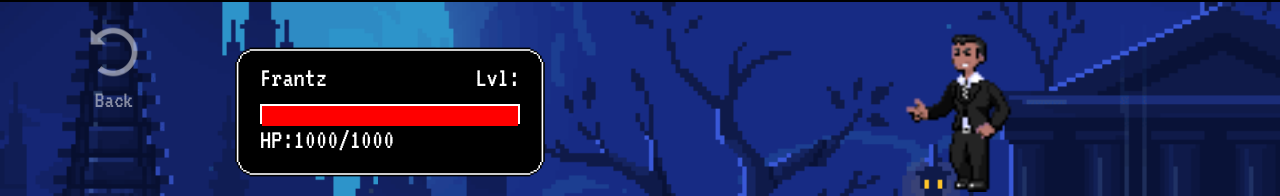
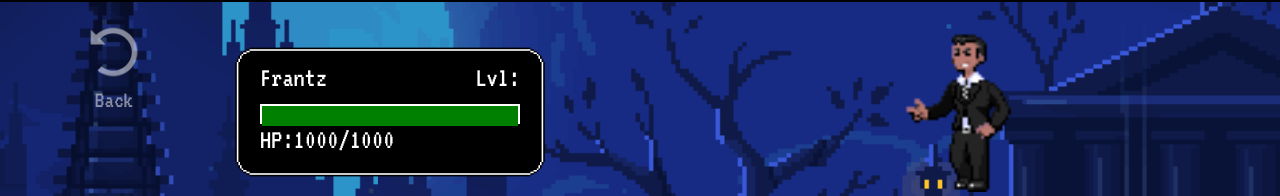
Before and after one commit to Chrisle206/bcsa-react, a React (Create React App) app: page /Battle in a window 1280 px wide. Shown: the part 118-314 px from the top of the page. Built offline with nearby package versions, Linux system fonts and the light colour scheme; no server answers.

Commit message:
added healthbar states

```diff
--- a/src/App.css
+++ b/src/App.css
@@ -627,17 +627,7 @@ height: 20vh;
   width: 100%;
   height: 20px;
 }
-.healthBarEnemy{
-  width: 100%;
-  height: 20px;
-  background-color: red;
 
-}
-.healthBarHero{
-  width: 100%;
-  height: 20px;
-  background-color: green;
-}
 .hp{
   color: white;
   margin: 0;
--- a/src/pages/Battle.js
+++ b/src/pages/Battle.js
@@ -23,6 +23,16 @@ import LoadingScreen from './Loading'
 var isLastHit = 0;
 var delayInMilliseconds = 3000;
 var bool = 2;
+let enemyHpBar= {
+    backgroundColor: 'green',
+    width: '100%',
+    height: '20px'
+}
+let heroHpBar= {
+    backgroundColor: 'green',
+    width: '100%',
+    height: '20px'
+}
 export default function Battle() {
     // console.log(data);
 
@@ -117,6 +127,75 @@ const { characterName, characterClass, currency, def, exp, hp, level, items, atk
     const [heroHp, setHeroHp] = useState(0);
     const [enemyHp, setEnemyHp] = useState(enemy.hp);
 
+    //hp styling effect
+    function healthBar() {
+        const enemyHealth = 1000 * (enemyHp / enemy.hp)
+
+        const enemyPercentage =  enemyHealth / 10
+
+        const myHealth = 1000 * (heroHp / player.hp)
+
+        const myPercentage = myHealth / 10
+
+        console.log(enemy.hp / 8)
+        if (enemyHealth === enemy.hp) {
+            enemyHpBar = {
+                backgroundColor: 'green',
+                width: `100%`,
+                height: '20px'
+            }
+        } else if (enemyHealth > (enemy.hp / 2)) {
+            console.log('enemy health is high')
+            enemyHpBar = {
+                backgroundColor: 'green',
+                width: `${enemyPercentage}%`,
+                height: '20px'
+            }
+        } else if (enemyHealth > (enemy.hp / 4) && enemyHealth <(enemy.hp / 2)) {
+            console.log('enemy health is middle')
+            enemyHpBar = {
+                backgroundColor: 'yellow',
+                width: `${enemyPercentage}%`,
+                height: '20px'
+            }
+        } else if (enemyHealth < (enemy.hp / 4)) {
+            console.log('enemy health is low')
+            enemyHpBar = {
+                backgroundColor: 'red',
+                width: `${enemyPercentage}%`,
+                height: '20px'
+            }
+        }
+
+        if (myHealth > (player.hp / 2)) {
+            console.log('enemy health is high')
+            heroHpBar = {
+                backgroundColor: 'green',
+                width: `${myPercentage}`,
+                height: '20px'
+            }
+        } else if (myHealth > (player.hp / 4) && enemyHealth <(player.hp / 2)) {
+            console.log('enemy health is middle')
+            heroHpBar = {
+                backgroundColor: 'yellow',
+                width: `${myPercentage}`,
+                height: '20px'
+            }
+        } else if (myHealth < (player.hp / 4)) {
+            console.log('enemy health is low')
+            heroHpBar = {
+                backgroundColor: 'red',
+                width: `'${myPercentage}%'`,
+                height: '20px'
+            }
+        }
+        console.log('checking health...')
+    }
+
+    useEffect(() => {
+        healthBar()
+    })
+
     const questions = ["Snake-case is the preferred case style when naming databases.", "MongoDB stores data records as BSON documents."];
     let defaultQuestion = "What is your next move?"
     const [mainText, setMainText] = useState();
@@ -169,9 +248,9 @@ const moveEffect =() =>{
 ///////////////////////////////////////////////////////
 
     function startBat() {
+        setHeroHp(player.hp);
         console.log('starting...')
         setMainText(introEnemy);
-        setHeroHp(player.hp);
 
         intro()
     }
@@ -267,12 +346,13 @@ const moveEffect =() =>{
 
                 setTimeout(function () {
                 document.getElementById('opp').classList.add('hide');
-                setMainText('Enemy Felled!');
+                setMainText(`${enemy.name} has fallen!`);
                 document.getElementById('backBtn').classList.remove('hide');
                 document.getElementById('contBtn').classList.remove('hide');
                 }, 1500);
             } else {
                 setTimeout(function () { enemyTurn() }, 500);
+                <button className='attack' id='start' onClick={intro}>Start</button>
             }
     }
     /////////////////////////////////////////// ATTACK1 FUNCTIONALITY
@@ -439,7 +519,7 @@ const moveEffect =() =>{
                             </div>
 
                                     <div className='healthcontainer'>
-                                        <div className='healthBarEnemy'>
+                                        <div style={enemyHpBar}>
 
                                         </div>
                             </div>
@@ -464,7 +544,7 @@ const moveEffect =() =>{
 
 
                                     <div className='healthcontainer'>
-                                        <div className='healthBarHero'>
+                                        <div style={heroHpBar}>
 
                                         </div>
                                     </div>
```
Also changed, not shown: 1 other file (tests, documents, lock files or other folders).
